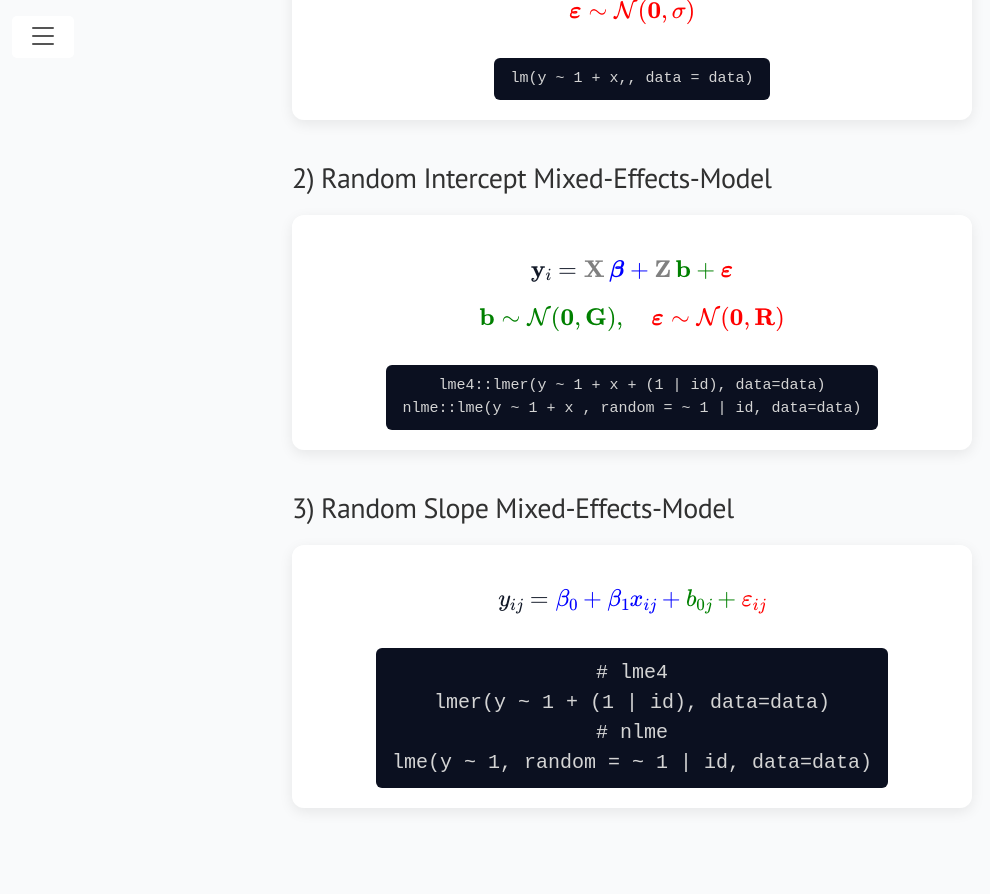
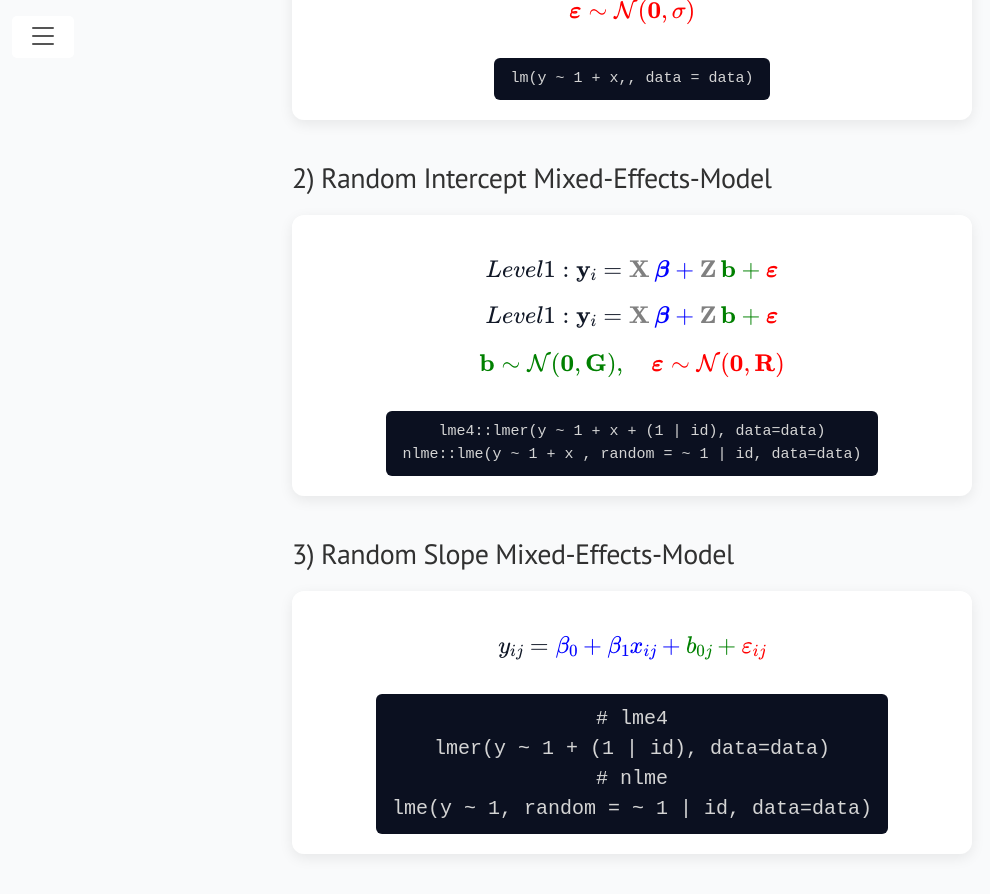
Before and after one commit to lennartseizer/ild, a Jekyll site: the page built from 9.html, in a window 1280 px wide and 900 px high, scrolled down 546 px. Shown: the top 894 px of the window, without its empty margins (8-998 px from the left). Built offline with Jekyll 4.4.1, drawn with Linux system fonts in a browser that asks for light colours.

Commit message:
Update 9.html

```diff
--- a/9.html
+++ b/9.html
@@ -115,7 +115,13 @@ title: Formulas
     <h2>2) Random Intercept Mixed-Effects-Model </h2>
     <div class="card">
       $$
-      \mathbf{y}_{i}
+      Level 1: \mathbf{y}_{i}
+      = \color{gray}{\mathbf X}\,\color{blue}{\boldsymbol\beta}
+      + \color{gray}{\mathbf Z}\,\color{green}{\mathbf b}
+      + \color{red}{\boldsymbol\varepsilon}
+      $$
+      $$
+      Level 1: \mathbf{y}_{i}
       = \color{gray}{\mathbf X}\,\color{blue}{\boldsymbol\beta}
       + \color{gray}{\mathbf Z}\,\color{green}{\mathbf b}
       + \color{red}{\boldsymbol\varepsilon}
```
